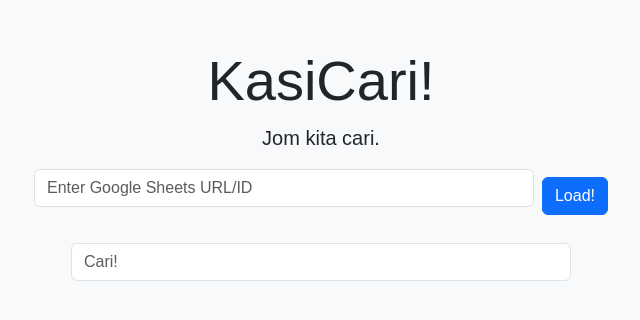
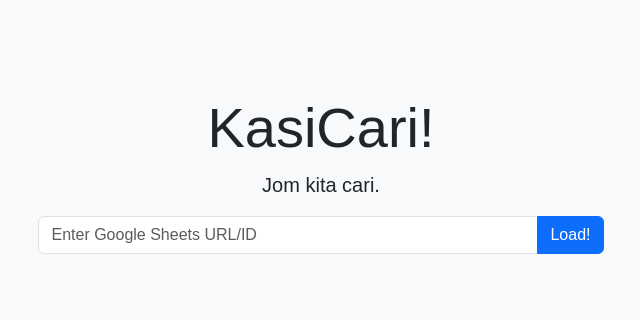
Before and after one commit to hollowsxd/kasicari, a plain HTML site: page index.html in a window 1280 px wide. Shown: the part 228-548 px from the top of the page, without its empty margins (319-959 px from the left). Drawn offline with nearby package versions, Linux system fonts and the light colour scheme.

Commit message:
Fix again 2

```diff
--- a/index.html
+++ b/index.html
@@ -24,8 +24,16 @@
         }
 
         /* Center the content horizontally and vertically */
-        #url-input, #search-container {
+        #url-input {
             display: flex;
+            justify-content: center;
+            align-items: center;
+            width: 100%;
+            margin-bottom: 20px;
+        }
+
+        #search-container {
+            display: none;  /* Initially hidden */
             justify-content: center;
             align-items: center;
             width: 100%;
@@ -102,10 +110,9 @@
         </div>
 
         <!-- Google Sheet URL input -->
-        <div id="url-input">
-            <input type="text" class="form-control mb-3" id="sheet-url" placeholder="Enter Google Sheets URL/ID">
-            <button class="btn btn-primary ms-2" id="load-sheet">Load!</button>
-            <p id="error-message" class="text-danger mt-2"></p>
+        <div id="url-input" class="input-group mb-3">
+            <input type="text" class="form-control" id="sheet-url" placeholder="Enter Google Sheets URL/ID">
+            <button class="btn btn-primary" id="load-sheet">Load!</button>
         </div>
 
         <!-- Loading Indicator -->
```
